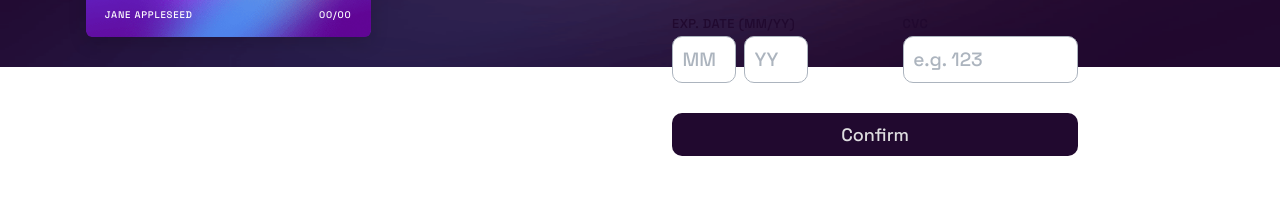
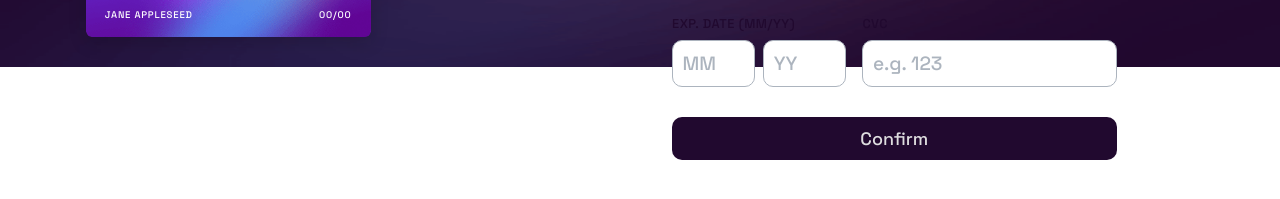
Before and after one commit to paulaherbella/frontend-collection, a plain HTML site: page interactive-card-form/index.html in a window 1280 px wide. Shown: the part 183-382 px from the top of the page. Drawn offline with Linux system fonts and the light colour scheme.

Commit message:
[refactor]: ajustes de espaçamento e refinamento visual nos campos de data e CVC

```diff
--- a/interactive-card-form/src/styles/style.css
+++ b/interactive-card-form/src/styles/style.css
@@ -172,22 +172,16 @@ input {
     gap: 0.25rem;
 }
 
-.form-date {
-    flex-basis: 55%;
+.form-date, .form-cvc {
     display: grid;
 }
 
 .form-date label {
-    margin-bottom: 0.25rem;
-}
-
-.form-cvc {
-    flex-basis: 45%;
-    display: grid;
+    margin-bottom: 0.5rem;
 }
 
 .form-cvc label {
-    margin-bottom: 0.25rem;
+    margin-bottom: 0.5rem;
 }
 
 .form-cvc input {
@@ -209,7 +203,7 @@ input {
 }
 
 .date-inputs input {
-    width: 4rem;
+    width: 5.2rem;
 }
 
 .form-button {
```
